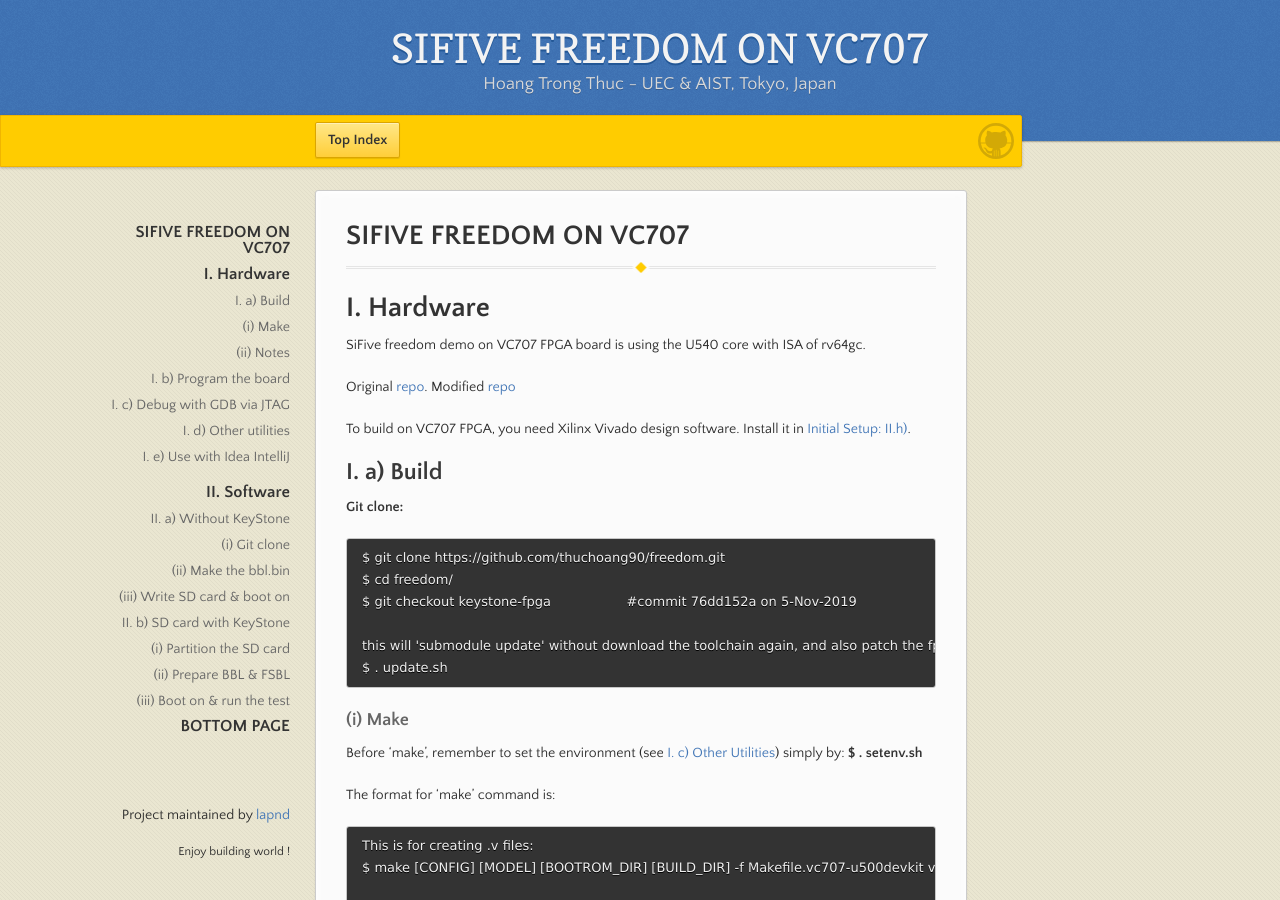
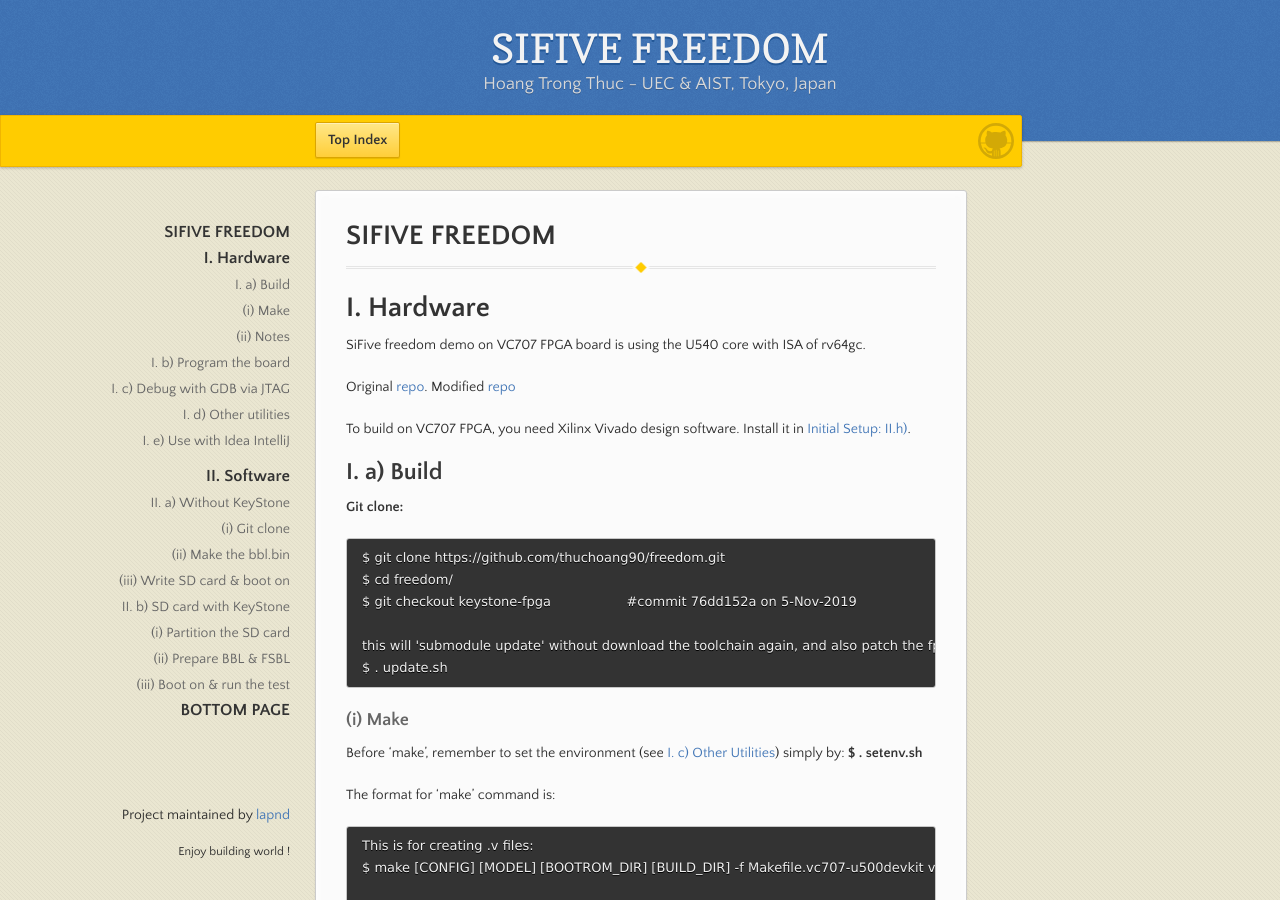
Before and after one commit to lapnd/httdes.github.io, a Jekyll site: the page built from vc707.md, in a window 1280 px wide and 900 px high. Built offline with Jekyll 4.4.1, drawn with Linux system fonts in a browser that asks for light colours; our own code applies the rules of GitHub Pages for plain Markdown files.

Commit message:
Update vc707.md

```diff
--- a/vc707.md
+++ b/vc707.md
@@ -2,7 +2,7 @@
 layout : default
 ---
 
-# SIFIVE FREEDOM ON VC707
+# SIFIVE FREEDOM
 
 * * *
 
```
